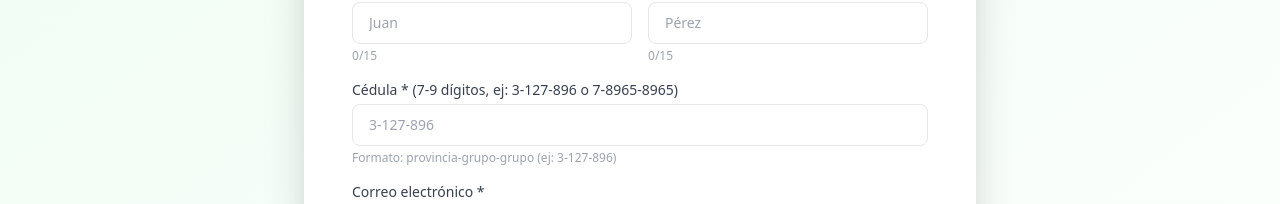
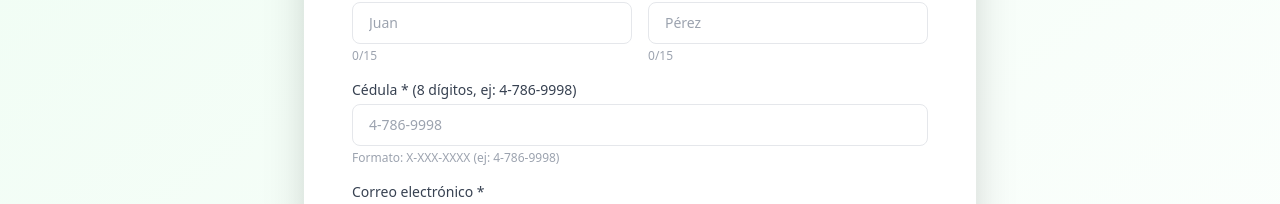
Before and after one commit to Fantastic-Dream-Team/SmartSACH, a React (Vite) app in the folder SmartSACH-FDT/Frontend/: page /register in a window 1280 px wide. Shown: the part 234-438 px from the top of the page. Built offline with nearby package versions, Linux system fonts and the light colour scheme; no server answers.

Commit message:
"fix: corregir formato de cédula panameña (X-XXX-XXXX)"

```diff
--- a/SmartSACH-FDT/Frontend/src/features/auth/pages/RegisterPage.jsx
+++ b/SmartSACH-FDT/Frontend/src/features/auth/pages/RegisterPage.jsx
@@ -33,37 +33,23 @@ export default function RegisterPage() {
     return errors;
   };
 
-  // Formatear cédula automáticamente
+  // ===== FORMATO DE CÉDULA PANAMEÑA =====
   const formatCedula = (value) => {
     // Solo números
     const numbers = value.replace(/\D/g, '');
 
-    // Máximo 9 dígitos (3-4-4 o 4-4-4)
-    if (numbers.length > 9) return formData.cedula;
+    // Máximo 8 dígitos (1+3+4 para cédula panameña)
+    if (numbers.length > 8) return formData.cedula;
 
-    // Aplicar guiones automáticos: provincia-grupo-grupo
+    // Aplicar guiones automáticos: X-XXX-XXXX
     if (numbers.length <= 1) {
       return numbers;
-    } else if (numbers.length <= 5) {
-      // Provincia (1-4 dígitos) + guión + grupo
-      if (numbers.length <= 4) {
-        return numbers;
-      } else {
-        // Si el usuario escribe más de 4, separamos con guión
-        return `${numbers.slice(0, 4)}-${numbers.slice(4)}`;
-      }
+    } else if (numbers.length <= 4) {
+      // Primer dígito + guión + resto
+      return `${numbers.slice(0, 1)}-${numbers.slice(1)}`;
     } else {
-      // Provincia (1-4) + guión + grupo (1-4) + guión + grupo (1-4)
-      const provincia = numbers.slice(0, Math.min(4, numbers.length - 4));
-      const resto = numbers.slice(provincia.length);
-
-      if (resto.length <= 4) {
-        return `${provincia}-${resto}`;
-      } else {
-        const grupo1 = resto.slice(0, 4);
-        const grupo2 = resto.slice(4);
-        return `${provincia}-${grupo1}-${grupo2}`;
-      }
+      // Primer dígito + guión + 3 dígitos + guión + resto
+      return `${numbers.slice(0, 1)}-${numbers.slice(1, 4)}-${numbers.slice(4)}`;
     }
   };
 
@@ -123,14 +109,14 @@ export default function RegisterPage() {
     if (!formData.apellido.trim()) newErrors.apellido = 'El apellido es obligatorio';
     else if (formData.apellido.length > 15) newErrors.apellido = 'Máximo 15 caracteres';
 
-    // Cédula
+    // Cédula panameña (formato: X-XXX-XXXX)
     const cedulaLimpia = formData.cedula.replace(/-/g, '');
     if (!formData.cedula.trim()) {
       newErrors.cedula = 'La cédula es obligatoria';
     } else if (!/^\d+$/.test(cedulaLimpia)) {
       newErrors.cedula = 'Solo números (sin letras ni caracteres especiales)';
-    } else if (cedulaLimpia.length < 7 || cedulaLimpia.length > 9) {
-      newErrors.cedula = 'La cédula debe tener entre 7 y 9 dígitos';
+    } else if (cedulaLimpia.length !== 8) {
+      newErrors.cedula = 'La cédula debe tener exactamente 8 dígitos (ej: 4-786-9998)';
     }
 
     // Correo
@@ -140,7 +126,7 @@ export default function RegisterPage() {
       newErrors.correo = 'Ingresa un correo válido (ej: usuario@dominio.com)';
     }
 
-    // Teléfono
+    // Teléfono (8 dígitos)
     const telefonoLimpio = formData.telefono.replace(/-/g, '');
     if (formData.telefono.trim() && !/^\d+$/.test(telefonoLimpio)) {
       newErrors.telefono = 'Solo números';
@@ -253,7 +239,7 @@ export default function RegisterPage() {
 
           <div>
             <label className="block text-gray-700 font-medium text-sm mb-1">
-              Cédula * (7-9 dígitos, ej: 3-127-896 o 7-8965-8965)
+              Cédula * (8 dígitos, ej: 4-786-9998)
             </label>
             <input
               type="text"
@@ -261,12 +247,12 @@ export default function RegisterPage() {
               value={formData.cedula}
               onChange={handleChange}
               className={`w-full px-4 py-2.5 border ${errors.cedula ? 'border-red-300 bg-red-50' : 'border-gray-200'} rounded-lg focus:outline-none focus:border-green-600 focus:ring-2 focus:ring-green-600/20 transition-all text-sm`}
-              placeholder="3-127-896"
-              maxLength={11}
+              placeholder="4-786-9998"
+              maxLength={9}
               disabled={loading}
             />
             {errors.cedula && <p className="text-red-500 text-xs mt-1">{errors.cedula}</p>}
-            <p className="text-xs text-gray-400 mt-1">Formato: provincia-grupo-grupo (ej: 3-127-896)</p>
+            <p className="text-xs text-gray-400 mt-1">Formato: X-XXX-XXXX (ej: 4-786-9998)</p>
           </div>
 
           <div>
```
